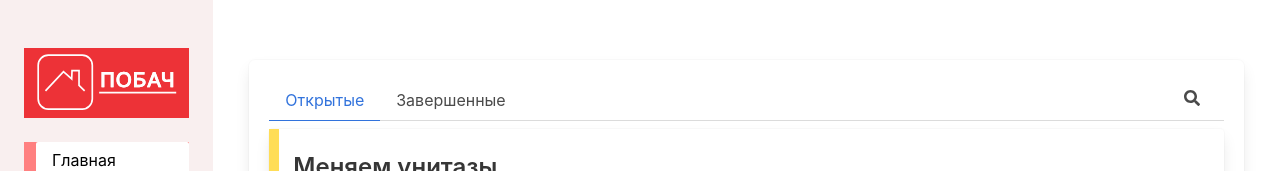
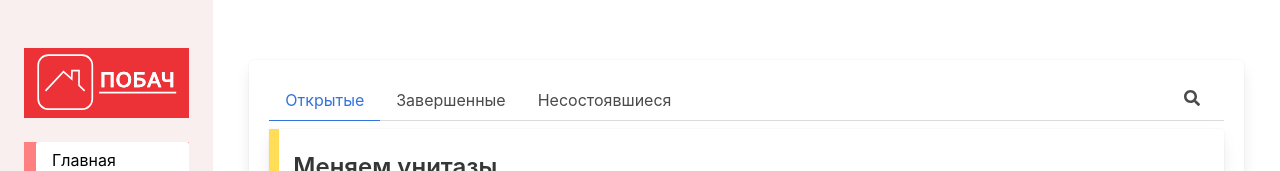
Before and after one commit to BelarusDigitalFuture/o, a React (Create React App) app: page /polls in a window 1280 px wide. Shown: the top 171 px of the page. Built offline with nearby package versions, Linux system fonts and the light colour scheme.

Commit message:
fix rebase conflict

```diff
--- a/src/components/Pages/PollPage/PollPage.jsx
+++ b/src/components/Pages/PollPage/PollPage.jsx
@@ -11,23 +11,30 @@ import { setFlourishScript } from '../../../shared/service';
 
 const PollPage = () => {
   const [isAccept, setAccept] = useState(false);
-  const onAccept = () => {
-    setAccept(true);
-  };
   const { pollId } = useParams();
-  const { polls } = useContext(PollsContext);
+  const { dispatch, polls } = useContext(PollsContext);
+  const history = useHistory();
+
   const poll = polls.find((x) => x.id.toString() === pollId);
   if (!poll) {
     return <GenericPage />;
   }
-  const { header, date, author, text, isRadio, tags, pollData } = poll;
+  const onAccept = () => {
+    setAccept(true);
+  };
+  const сreateRepeatPoll = () => {
+    dispatch({ type: 'REPEAT_POLL', payload: poll });
+    history.push(`${window.location.pathname}`);
+  };
+
+  const { header, date, author, text, isRadio, tags, pollData, userAmount, quorum } = poll;
   const isOpen = date.getTime() >= new Date().getTime();
-  const isSuccess = isOpen && pollData.results.some((x) => x > 50);
-  const history = useHistory();
+  const isSuccess = pollData.results.some((x) => x > 50);
+  const isFailed = userAmount * quorum > pollData.results.reduce((ac, cur) => ac + cur);
 
   let color = isOpen
     ? 'has-background-warning-light'
-    : isSuccess
+    : !isSuccess
     ? 'has-background-danger-light'
     : 'has-background-primary-light';
 
@@ -186,6 +193,13 @@ const PollPage = () => {
             {isAccept ? (
               <span className="has-text-weight-medium is-size-4">Ваш голос зачтен!</span>
             ) : null}
+            {isFailed ? (
+              <footer className="card-footer">
+                <a className="button mt-2" onClick={сreateRepeatPoll}>
+                  Создать голосование повторно
+                </a>
+              </footer>
+            ) : null}
           </div>
         </div>
       </>
--- a/src/containers/CardsList/CardsList.js
+++ b/src/containers/CardsList/CardsList.js
@@ -14,6 +14,8 @@ const CardsList = ({
   cardComponent: CardComponent,
 }) => {
   const [showOpen, setShowOpen] = useState(true);
+  const [isCompleteOpen, setCompleteOpen] = useState(false);
+  const [isFailedOpen, setFailedOpen] = useState(false);
   const [isFilterShowed, setIsFilterShowed] = useState(false);
   const [filterHeaderString, setFilterHeaderString] = useState('');
   const [filterDate, setFilterDate] = useState('');
@@ -30,15 +32,27 @@ const CardsList = ({
   let cardsSet;
   if (isPolls || isEvents) {
     cardsSet = showOpen
-      ? data.filter((card) => isDateFuture(card.date))
-      : data.filter((card) => !isDateFuture(card.date));
+      ? data.filter((x) => x.date.getTime() >= new Date().getTime())
+      : (cardsSet = isCompleteOpen
+          ? data.filter((x) => {
+              return isPolls
+                ? x.date.getTime() < new Date().getTime() &&
+                    x.userAmount * x.quorum <= x.pollData.results.reduce((ac, cur) => ac + cur)
+                : x.date.getTime() < new Date().getTime();
+            })
+          : (cardsSet = isFailedOpen
+              ? data.filter((x) => {
+                  return isPolls
+                    ? x.date.getTime() < new Date().getTime() &&
+                        x.userAmount * x.quorum > x.pollData.results.reduce((ac, cur) => ac + cur)
+                    : null;
+                })
+              : null));
     cardsSet = cardsSet.sort((x, y) => x.date.getTime() - y.date.getTime());
   } else {
     cardsSet = data.sort((x, y) => y.date.getTime() - x.date.getTime());
   }
   const tagList = cardsSet.map((x) => x.tags).flat();
-  const history = useHistory();
-
   return (
     <>
       <div className="section pb-5">
@@ -47,11 +61,40 @@ const CardsList = ({
             {isEvents || isPolls ? (
               <ul className="is-left">
                 <li className={showOpen ? 'is-active' : ''}>
-                  <a onClick={() => setShowOpen(true)}>{isPolls ? 'Открытые' : 'Грядущие'}</a>
+                  <a
+                    onClick={() => {
+                      setShowOpen(true);
+                      setCompleteOpen(false);
+                      setFailedOpen(false);
+                    }}
+                  >
+                    {isPolls ? 'Открытые' : 'Грядущие'}
+                  </a>
                 </li>
-                <li className={showOpen ? '' : 'is-active'}>
-                  <a onClick={() => setShowOpen(false)}>Завершенные</a>
+                <li className={isCompleteOpen ? 'is-active' : ''}>
+                  <a
+                    onClick={() => {
+                      setShowOpen(false);
+                      setCompleteOpen(true);
+                      setFailedOpen(false);
+                    }}
+                  >
+                    Завершенные
+                  </a>
                 </li>
+                {isPolls ? (
+                  <li className={isFailedOpen ? 'is-active' : ''}>
+                    <a
+                      onClick={() => {
+                        setShowOpen(false);
+                        setCompleteOpen(false);
+                        setFailedOpen(true);
+                      }}
+                    >
+                      Несостоявшиеся
+                    </a>
+                  </li>
+                ) : null}
               </ul>
             ) : (
               <></>
--- a/src/shared/state/polls.js
+++ b/src/shared/state/polls.js
@@ -49,6 +49,8 @@ const defaultPolls = [
       discussionId: 0,
     },
     id: 2,
+    userAmount: 100,
+    quorum: 0.5,
   },
   {
     header: 'А не поменять ли мне жену?',
@@ -60,10 +62,29 @@ const defaultPolls = [
     pollData: {
       question: 'Кого выбрать?',
       items: ['Людку из третьего', 'Соседа Игоря', 'Зинку с пятого'],
-      results: [1, 3, 12],
-      discussionId: 0,
+      results: [19, 35, 12],
+      discussionId: 1,
     },
     id: 3,
+    userAmount: 100,
+    quorum: 0.5,
+  },
+  {
+    header: 'Голосование за очень важный вопрос',
+    date: new Date(2020, 11, 31),
+    author: 'Председатель дома',
+    text: 'Должны проголосовать не менее 50% жильцов',
+    isRadio: true,
+    tags: ['неофициально', 'праздник', 'дети'],
+    pollData: {
+      question: 'Вы согласны?',
+      items: ['Да', 'Нет'],
+      results: [14, 27],
+      discussionId: 1,
+    },
+    id: 4,
+    userAmount: 100,
+    quorum: 0.5,
   },
 ];
 
@@ -88,6 +109,23 @@ const reducer = (state, action) => {
           },
         },
       ];
+    case 'REPEAT_POLL':
+      return [
+        ...state.filter((e) => e.id !== action.payload.id),
+        {
+          header: `${action.payload.header} (ПОВТОРНО)`,
+          date: new Date(2021, 1, 27),
+          author: action.payload.author,
+          text: action.payload.text,
+          isRadio: !action.payload.isRadio || true,
+          tags: action.payload.tags,
+          isAccepted: action.payload.isAccepted || false,
+          pollData: action.payload.pollData,
+          id: 4,
+          userAmount: action.payload.userAmount,
+          quorum: action.payload.quorum * 0.5,
+        },
+      ];
     default:
       return state;
   }
```
